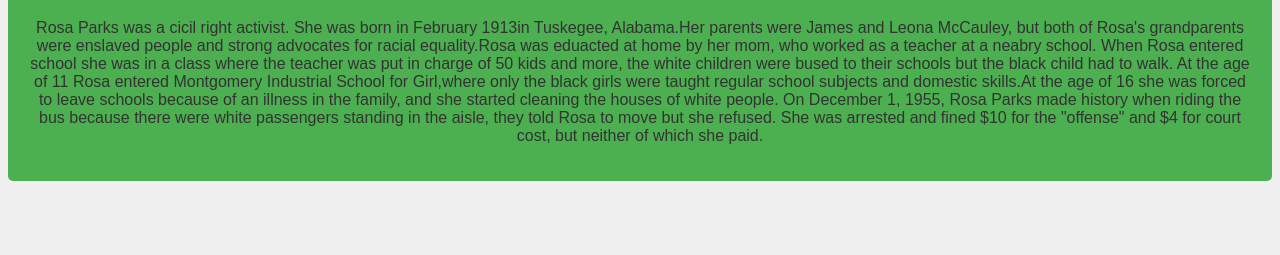
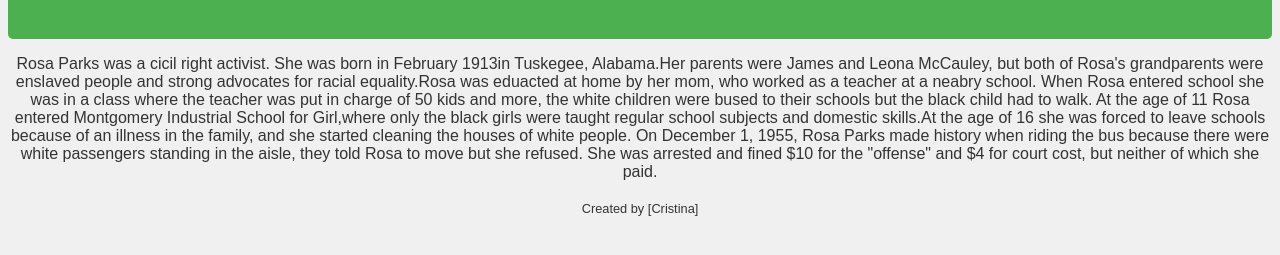
Before and after one commit to cristinaa45/Black-History-Month, a plain HTML site: page index.html in a window 1280 px wide. Shown: the part 89-344 px from the top of the page. Drawn offline with Linux system fonts and the light colour scheme.

Commit message:
Update index.html

```diff
--- a/index.html
+++ b/index.html
@@ -9,10 +9,11 @@
    <body>
        <header>
            <h1>Life of Rosa Parks</h1>
-           <p>Rosa Parks was a cicil right activist. She was born in February 1913in Tuskegee, Alabama.Her parents were James and Leona McCauley, but both of Rosa's grandparents were enslaved people and strong advocates for racial equality.Rosa was eduacted at home by her mom, who worked as a teacher at a neabry school. When Rosa entered school she was in a class where the teacher was put in charge of 50 kids and more, the white children were bused to their schools but the black child had to walk. At the age of 11 Rosa entered Montgomery Industrial School for Girl,where only the black girls were taught regular school subjects and domestic skills.At the age of 16 she was forced to leave schools because of an illness in the family, and she started cleaning the houses of white people. On December 1, 1955, Rosa Parks made history when riding the bus because there were white passengers standing in the aisle, they told Rosa to move but she refused. She was arrested and fined $10 for the "offense" and $4 for court cost, but neither of which she paid.  </p>
        </header>
+                <p>Rosa Parks was a cicil right activist. She was born in February 1913in Tuskegee, Alabama.Her parents were James and Leona McCauley, but both of Rosa's grandparents were enslaved people and strong advocates for racial equality.Rosa was eduacted at home by her mom, who worked as a teacher at a neabry school. When Rosa entered school she was in a class where the teacher was put in charge of 50 kids and more, the white children were bused to their schools but the black child had to walk. At the age of 11 Rosa entered Montgomery Industrial School for Girl,where only the black girls were taught regular school subjects and domestic skills.At the age of 16 she was forced to leave schools because of an illness in the family, and she started cleaning the houses of white people. On December 1, 1955, Rosa Parks made history when riding the bus because there were white passengers standing in the aisle, they told Rosa to move but she refused. She was arrested and fined $10 for the "offense" and $4 for court cost, but neither of which she paid.  </p>
+
        <footer>
-
+          Created by [Cristina]
        </footer>
    </body>
    </html>
```
